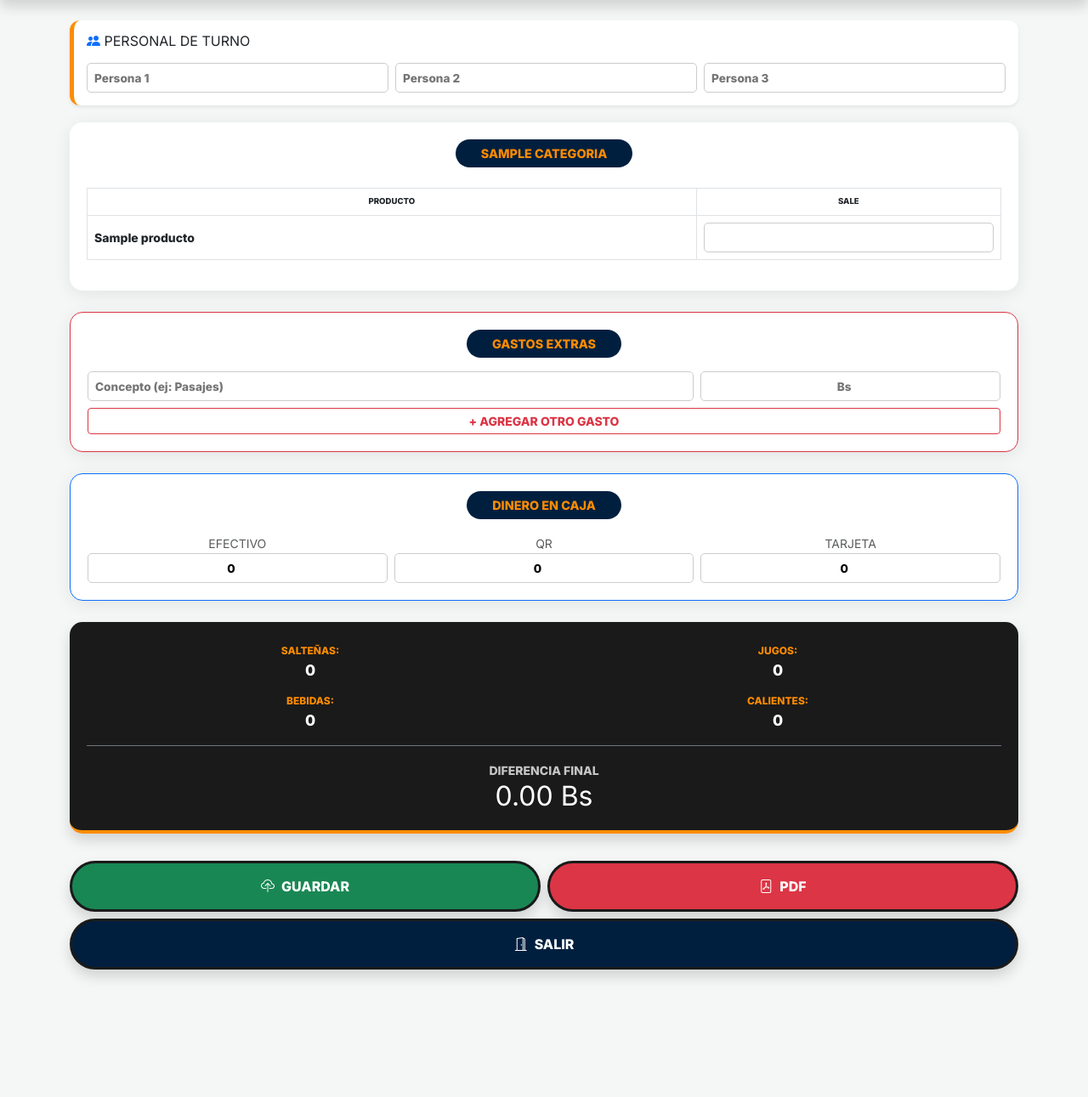
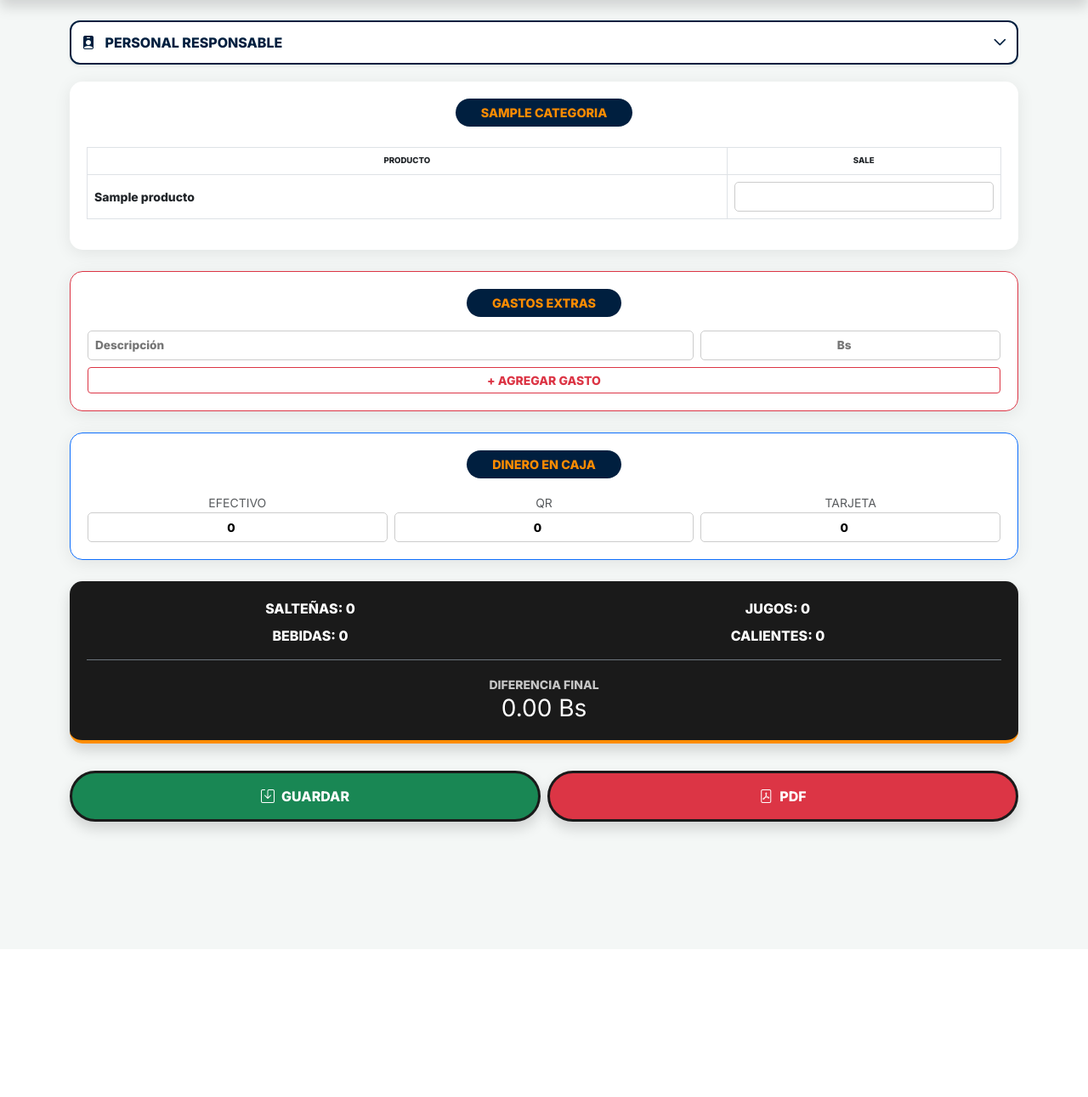
Before and after one commit to lirikoo/inventario-saltenieria, a Django app: page /productos/?sucursal_id=1 in a window 1280 px wide. Shown: the part 48-1339 px from the top of the page at 85% size. After the commit the page ends 1035 px from the top, so only its background shows below. Run offline with Django 5.2, Linux system fonts and the light colour scheme; a user stored in the database is signed in; tables that the repository leaves empty hold one stand-in row (values such as "Sample post"); some libraries are stand-ins or nearby versions.

Commit message:
modificando pipipi222

```diff
--- a/inventario/templates/inventario/lista.html
+++ b/inventario/templates/inventario/lista.html
@@ -8,27 +8,34 @@
     <link href="https://fonts.googleapis.com/css2?family=Inter:wght@400;600;800&display=swap" rel="stylesheet">
     <link href="https://cdn.jsdelivr.net/npm/bootstrap@5.3.0/dist/css/bootstrap.min.css" rel="stylesheet">
     <link rel="stylesheet" href="https://cdn.jsdelivr.net/npm/bootstrap-icons@1.11.1/font/bootstrap-icons.css">
+    <script src="https://cdn.jsdelivr.net/npm/bootstrap@5.3.0/dist/js/bootstrap.bundle.min.js"></script>
     <script src="https://cdn.jsdelivr.net/npm/sweetalert2@11"></script>
     <style>
         :root { --naranja: #FF8C00; --azul: #001f3f; --negro: #1a1a1a; }
         body { background-color: #f4f7f6; font-family: 'Inter', sans-serif; padding-bottom: 150px; }
         .navbar-cardelfi { background-color: var(--azul); border-bottom: 4px solid var(--naranja); padding: 10px 15px; }
+
         .seccion-card { background: white; border-radius: 15px; box-shadow: 0 4px 20px rgba(0,0,0,0.08); padding: 20px; margin-bottom: 25px; }
         .titulo-seccion h2 { display: inline-block; background: var(--azul); color: var(--naranja); padding: 8px 30px; border-radius: 50px; font-weight: 800; font-size: 0.9rem; text-transform: uppercase; }
+
+        /* ESTILO MENÚ HAMBURGUESA DE PERSONAL */
+        .btn-personal-menu { width: 100%; background: white; border: 2px solid var(--azul); color: var(--azul); border-radius: 12px; padding: 12px; font-weight: 800; display: flex; justify-content: space-between; align-items: center; margin-bottom: 20px; }
+        .btn-personal-menu:after { content: '\f282'; font-family: "bootstrap-icons"; transition: 0.3s; }
+        .btn-personal-menu[aria-expanded="true"]:after { transform: rotate(180deg); }
+
+        .grid-personal { display: grid; grid-template-columns: repeat(2, 1fr); gap: 10px; padding: 15px; background: #f8f9fa; border-radius: 12px; margin-bottom: 20px; }
+        .btn-check:checked + .btn-outline-primary { background-color: var(--azul); color: var(--naranja); border-color: var(--naranja); font-weight: 800; }
+        .btn-personal-chip { font-size: 0.75rem; font-weight: 600; border-radius: 8px; text-transform: uppercase; padding: 8px; }
 
         .table thead { background: var(--negro); color: white; }
         .table th { font-size: 0.6rem; text-transform: uppercase; text-align: center; vertical-align: middle; }
         .input-planilla { width: 100%; border: 1px solid #ccc; border-radius: 5px; text-align: center; font-weight: 700; height: 35px; font-size: 0.85rem; }
 
-        /* ESTILO PERSONAL RESPONSABLE */
-        .card-personal { border-left: 5px solid var(--naranja); background: #fff; padding: 15px; border-radius: 12px; margin-bottom: 20px; }
-
-        .resumen-footer { background: var(--negro); color: white; border-radius: 15px; padding: 20px; margin-top: 20px; border-bottom: 4px solid var(--naranja); }
-        .cat-total { color: var(--naranja); font-weight: 800; font-size: 0.75rem; text-transform: uppercase; }
+        .resumen-footer { background: var(--negro); color: white; border-radius: 15px; padding: 20px; border-bottom: 4px solid var(--naranja); }
         .total-valor { font-weight: 800; font-size: 1.1rem; }
 
         .btn-accion { font-weight: 800; padding: 15px; border-radius: 50px; border: 3px solid var(--negro); display: flex; align-items: center; justify-content: center; gap: 8px; color: white; width: 100%; text-decoration: none; }
-        .btn-guardar { background: #198754; } .btn-pdf { background: #dc3545; } .btn-salir { background: var(--azul); }
+        .btn-guardar { background: #198754; } .btn-pdf { background: #dc3545; }
     </style>
 </head>
 <body>
@@ -46,12 +53,16 @@
         {% csrf_token %}
         <input type="hidden" name="sucursal_id" value="{{ sucursal_activa.id }}">
 
-        <div class="card-personal shadow-sm">
-            <h6 class="fw-800 text-dark mb-3"><i class="bi bi-people-fill text-primary"></i> PERSONAL DE TURNO</h6>
-            <div class="row g-2">
-                <div class="col-4"><input type="text" name="personal_1" class="input-planilla text-start px-2" placeholder="Persona 1"></div>
-                <div class="col-4"><input type="text" name="personal_2" class="input-planilla text-start px-2" placeholder="Persona 2"></div>
-                <div class="col-4"><input type="text" name="personal_3" class="input-planilla text-start px-2" placeholder="Persona 3"></div>
+        <button class="btn-personal-menu shadow-sm" type="button" data-bs-toggle="collapse" data-bs-target="#collapsePersonal" aria-expanded="false">
+            <span><i class="bi bi-person-badge-fill me-2"></i> PERSONAL RESPONSABLE</span>
+        </button>
+
+        <div class="collapse" id="collapsePersonal">
+            <div class="grid-personal shadow-sm">
+                {% for i in "1234567891"|make_list %}
+                    <input type="checkbox" class="btn-check" name="personal_turno" id="per_{{ forloop.counter }}" value="Persona {{ forloop.counter }}" onchange="actualizarContadorPersonal()">
+                    <label class="btn btn-outline-primary btn-personal-chip" for="per_{{ forloop.counter }}">Persona {{ forloop.counter }}</label>
+                {% endfor %}
             </div>
         </div>
 
@@ -63,12 +74,12 @@
                     <table class="table table-bordered align-middle">
                         <thead>
                             <tr>
-                                <th style="width: 30%;">PRODUCTO</th>
+                                <th style="width: 35%;">PRODUCTO</th>
                                 {% if "SALTE" in categoria.grouper.nombre|upper %}
                                     <th>ENT</th><th>BAJA</th><th>TR. CANT</th><th>TR. DEST</th>
                                 {% endif %}
                                 <th style="width: 15%;">SALE</th>
-                                </tr>
+                            </tr>
                         </thead>
                         <tbody>
                             {% for p in categoria.list %}
@@ -100,11 +111,11 @@
             <div class="text-center mb-2"><div class="titulo-seccion"><h2>Gastos Extras</h2></div></div>
             <div id="contenedor-gastos">
                 <div class="row g-2 mb-2">
-                    <div class="col-8"><input type="text" name="gasto_desc[]" class="input-planilla text-start px-2" placeholder="Concepto (ej: Pasajes)"></div>
+                    <div class="col-8"><input type="text" name="gasto_desc[]" class="input-planilla text-start px-2" placeholder="Descripción"></div>
                     <div class="col-4"><input type="number" name="gasto_monto[]" class="input-planilla val-gasto" placeholder="Bs" oninput="calcularTodo()"></div>
                 </div>
             </div>
-            <button type="button" class="btn btn-sm btn-outline-danger w-100 fw-bold" onclick="agregarGasto()">+ AGREGAR OTRO GASTO</button>
+            <button type="button" class="btn btn-sm btn-outline-danger w-100 fw-bold" onclick="agregarGasto()">+ AGREGAR GASTO</button>
         </div>
 
         <div class="seccion-card border border-primary">
@@ -116,23 +127,22 @@
             </div>
         </div>
 
-        <div class="resumen-footer shadow">
-            <div class="row text-center mb-3">
-                <div class="col-6 mb-2"><span class="cat-total">Salteñas:</span><br><span id="tot-salte" class="total-valor">0</span></div>
-                <div class="col-6 mb-2"><span class="cat-total">Jugos:</span><br><span id="tot-jugo" class="total-valor">0</span></div>
-                <div class="col-6"><span class="cat-total">Bebidas:</span><br><span id="tot-bebi" class="total-valor">0</span></div>
-                <div class="col-6"><span class="cat-total">Calientes:</span><br><span id="tot-cali" class="total-valor">0</span></div>
+        <div class="resumen-footer shadow text-center">
+            <div class="row mb-3 fw-bold">
+                <div class="col-6 mb-2">SALTEÑAS: <span id="tot-salte">0</span></div>
+                <div class="col-6 mb-2">JUGOS: <span id="tot-jugo">0</span></div>
+                <div class="col-6">BEBIDAS: <span id="tot-bebi">0</span></div>
+                <div class="col-6">CALIENTES: <span id="tot-cali">0</span></div>
             </div>
-            <div class="text-center border-top border-secondary pt-3">
+            <div class="border-top border-secondary pt-3">
                 <span class="small opacity-75 fw-bold">DIFERENCIA FINAL</span>
-                <h2 id="diferencia-final" class="fw-800 mb-0">0.00 Bs</h2>
+                <h3 id="diferencia-final" class="fw-800 mb-0">0.00 Bs</h3>
             </div>
         </div>
 
         <div class="row g-2 mt-4">
-            <div class="col-6"><button type="button" onclick="guardarPlanilla()" class="btn-accion btn-guardar shadow"><i class="bi bi-cloud-upload"></i> GUARDAR</button></div>
+            <div class="col-6"><button type="button" onclick="guardarPlanilla()" class="btn-accion btn-guardar shadow"><i class="bi bi-save"></i> GUARDAR</button></div>
             <div class="col-6"><button type="button" onclick="descargarPDF()" class="btn-accion btn-pdf shadow"><i class="bi bi-file-pdf"></i> PDF</button></div>
-            <div class="col-12 mt-2"><a href="{% url 'seleccion_sucursal' %}" class="btn-accion btn-salir shadow"><i class="bi bi-door-open"></i> SALIR</a></div>
         </div>
     </form>
 </div>
@@ -140,34 +150,34 @@
 <script>
 let lastCajaId = null;
 
+function actualizarContadorPersonal() {
+    const seleccionados = document.querySelectorAll('input[name="personal_turno"]:checked').length;
+    const btnLabel = document.querySelector('.btn-personal-menu span');
+    btnLabel.innerHTML = `<i class="bi bi-person-badge-fill me-2"></i> ${seleccionados > 0 ? seleccionados + ' PERSONAL SELECCIONADO' : 'SELECCIONAR PERSONAL'}`;
+}
+
 function calcularTodo() {
-    let tS = 0, tJ = 0, tB = 0, tC = 0, ingresoBruto = 0, gastosTotales = 0;
-
+    let tS = 0, tJ = 0, tB = 0, tC = 0, bruto = 0, gastos = 0;
     document.querySelectorAll('.fila-producto').forEach(f => {
         let cat = f.dataset.categoria;
-        let inputVenta = f.querySelector('.val-venta');
-        let cant = parseInt(inputVenta.value) || 0;
-        let precio = parseFloat(inputVenta.dataset.precio) || 0;
-        ingresoBruto += (cant * precio);
-
+        let cant = parseInt(f.querySelector('.val-venta').value) || 0;
+        let precio = parseFloat(f.querySelector('.val-venta').dataset.precio) || 0;
+        bruto += (cant * precio);
         if (cat.includes('SALTE')) tS += cant;
         else if (cat.includes('JUGO')) tJ += cant;
         else if (cat.includes('CALIENTE')) tC += cant;
         else if (cat.includes('BEBIDA')) tB += cant;
     });
-
-    document.querySelectorAll('.val-gasto').forEach(g => gastosTotales += parseFloat(g.value) || 0);
-
+    document.querySelectorAll('.val-gasto').forEach(g => gastos += parseFloat(g.value) || 0);
     document.getElementById('tot-salte').innerText = tS;
     document.getElementById('tot-jugo').innerText = tJ;
     document.getElementById('tot-bebi').innerText = tB;
     document.getElementById('tot-cali').innerText = tC;
 
-    let cajaReal = (parseFloat(document.getElementById('efectivo').value) || 0) +
-                   (parseFloat(document.getElementById('qr').value) || 0) +
-                   (parseFloat(document.getElementById('tarjetero').value) || 0);
-
-    let diff = cajaReal - (ingresoBruto - gastosTotales);
+    let real = (parseFloat(document.getElementById('efectivo').value) || 0) +
+               (parseFloat(document.getElementById('qr').value) || 0) +
+               (parseFloat(document.getElementById('tarjetero').value) || 0);
+    let diff = real - (bruto - gastos);
     const diffEl = document.getElementById('diferencia-final');
     diffEl.innerText = diff.toFixed(2) + " Bs";
     diffEl.style.color = (Math.abs(diff) < 0.1) ? "#28a745" : (diff > 0 ? "#17a2b8" : "#dc3545");
```
